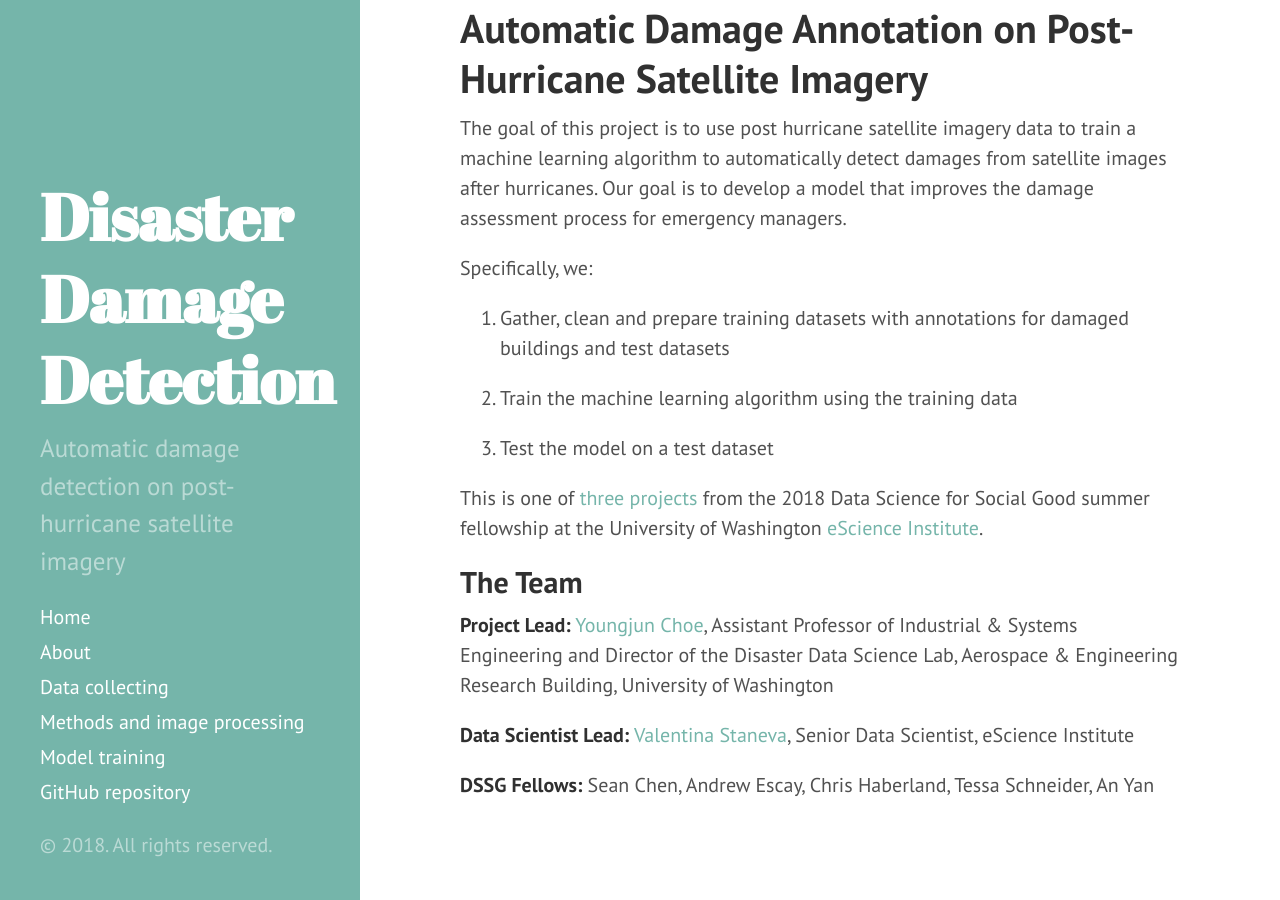
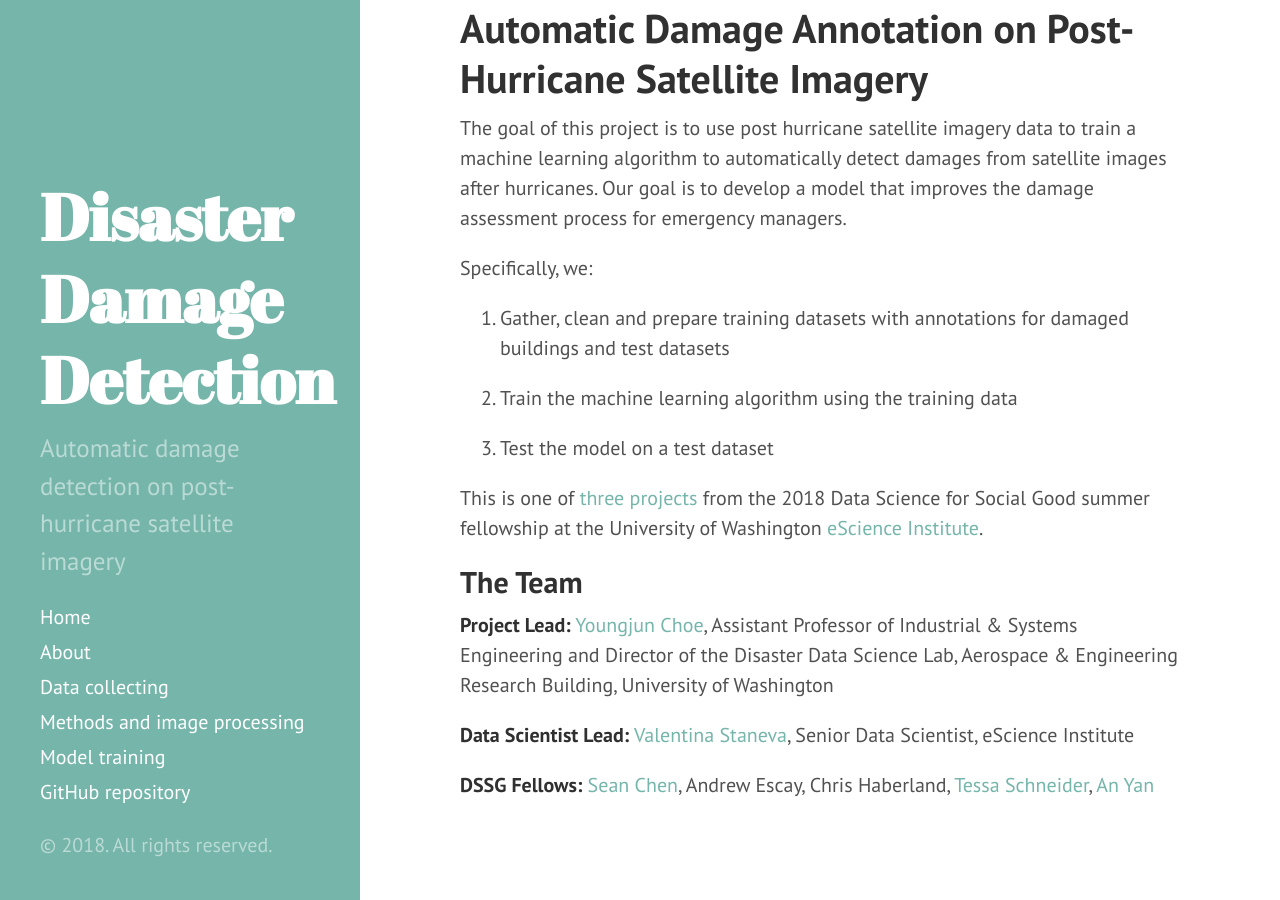
Before and after one commit to DDS-Lab/disaster-damage-detection, a Jekyll site: the page built from index.md, in a window 1280 px wide and 900 px high, scrolled down 549 px. Built offline with Jekyll 4.4.1, drawn with Linux system fonts in a browser that asks for light colours; part of the change alters nothing that is shown.

```diff
--- a/index.md
+++ b/index.md
@@ -32,4 +32,4 @@ of Washington [eScience Institute](http://escience.washington.edu/).
 
 **Data Scientist Lead:** [Valentina Staneva](http://escience.washington.edu/people/valentina-staneva/), Senior Data Scientist, eScience Institute
 
-**DSSG Fellows:** Sean Chen, Andrew Escay, Chris Haberland, Tessa Schneider, An Yan
+**DSSG Fellows:** [Sean Chen](http://seanandrewchen.com/), Andrew Escay, Chris Haberland, [Tessa Schneider](https://www.linkedin.com/in/tessa-schneider-19b50822/), [An Yan](https://ischool.uw.edu/people/phd/profile/yanan15)
```
